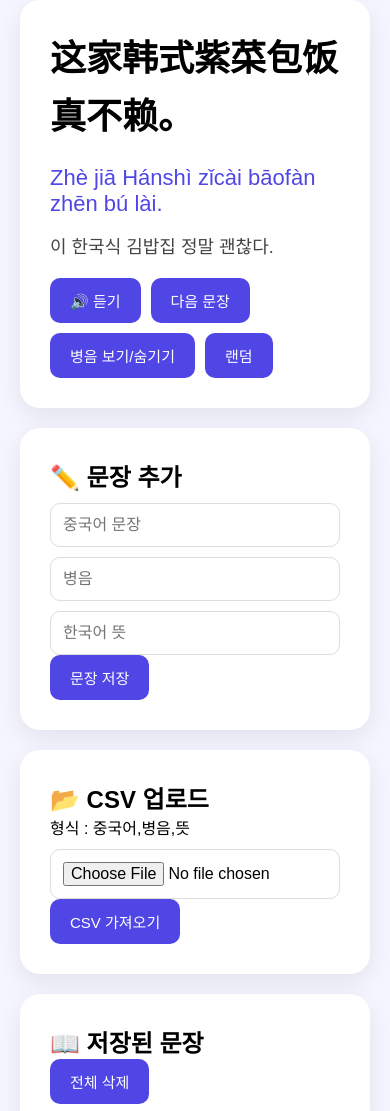
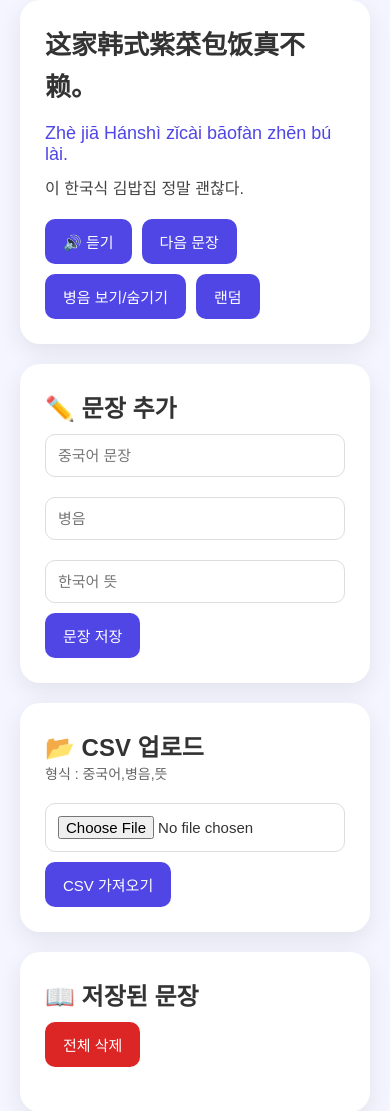
Before and after one commit to dahaeson/EBS-Chinese, a plain HTML site: page index.html in a window 390 px wide. Shown: the part 140-1251 px from the top of the page. Drawn offline with Linux system fonts and the light colour scheme.

Commit message:
Update style.css

```diff
--- a/style.css
+++ b/style.css
@@ -10,10 +10,11 @@ body{
     "Pretendard",
     "Noto Sans KR",
     sans-serif;
+    color:#333;
 }
 
 .container{
-    max-width:900px;
+    max-width:1000px;
     margin:auto;
     padding:30px 20px;
 }
@@ -35,23 +36,23 @@ body{
 .card{
     background:white;
     border-radius:20px;
-    padding:30px;
+    padding:25px;
     margin-bottom:20px;
     box-shadow:
     0 8px 25px rgba(0,0,0,0.08);
 }
 
 .sentence{
-    font-size:36px;
-    font-weight:bold;
+    font-size:34px;
+    font-weight:700;
     line-height:1.6;
-    margin-bottom:20px;
+    margin-bottom:15px;
 }
 
 .pinyin{
     font-size:22px;
     color:#4f46e5;
-    margin-bottom:15px;
+    margin-bottom:10px;
 }
 
 .meaning{
@@ -67,11 +68,11 @@ body{
 }
 
 button{
-    border:none;
     background:#4f46e5;
     color:white;
-    padding:12px 20px;
+    border:none;
     border-radius:10px;
+    padding:12px 18px;
     cursor:pointer;
     font-size:15px;
 }
@@ -80,15 +81,86 @@ button:hover{
     opacity:0.9;
 }
 
+.danger{
+    background:#dc2626;
+}
+
 input{
     width:100%;
     padding:12px;
     margin-top:10px;
+    margin-bottom:10px;
     border:1px solid #ddd;
     border-radius:10px;
-    font-size:16px;
+    font-size:15px;
 }
 
-.add-card h2{
-    margin-bottom:15px;
+.guide{
+    margin-bottom:10px;
+    color:#666;
+    font-size:14px;
 }
+
+.list-header{
+    display:flex;
+    justify-content:space-between;
+    align-items:center;
+    margin-bottom:20px;
+}
+
+.list-item{
+    border:1px solid #e5e7eb;
+    border-radius:12px;
+    padding:15px;
+    margin-bottom:10px;
+}
+
+.list-item .cn{
+    font-size:20px;
+    font-weight:600;
+    margin-bottom:6px;
+}
+
+.list-item .py{
+    color:#4f46e5;
+    margin-bottom:5px;
+}
+
+.list-item .kr{
+    color:#555;
+    margin-bottom:10px;
+}
+
+.delete-btn{
+    background:#dc2626;
+    padding:8px 12px;
+    font-size:13px;
+}
+
+.empty{
+    text-align:center;
+    color:#888;
+    padding:20px;
+}
+
+@media(max-width:768px){
+
+    .sentence{
+        font-size:26px;
+    }
+
+    .pinyin{
+        font-size:18px;
+    }
+
+    .meaning{
+        font-size:16px;
+    }
+
+    .list-header{
+        flex-direction:column;
+        gap:10px;
+        align-items:flex-start;
+    }
+
+}
```
